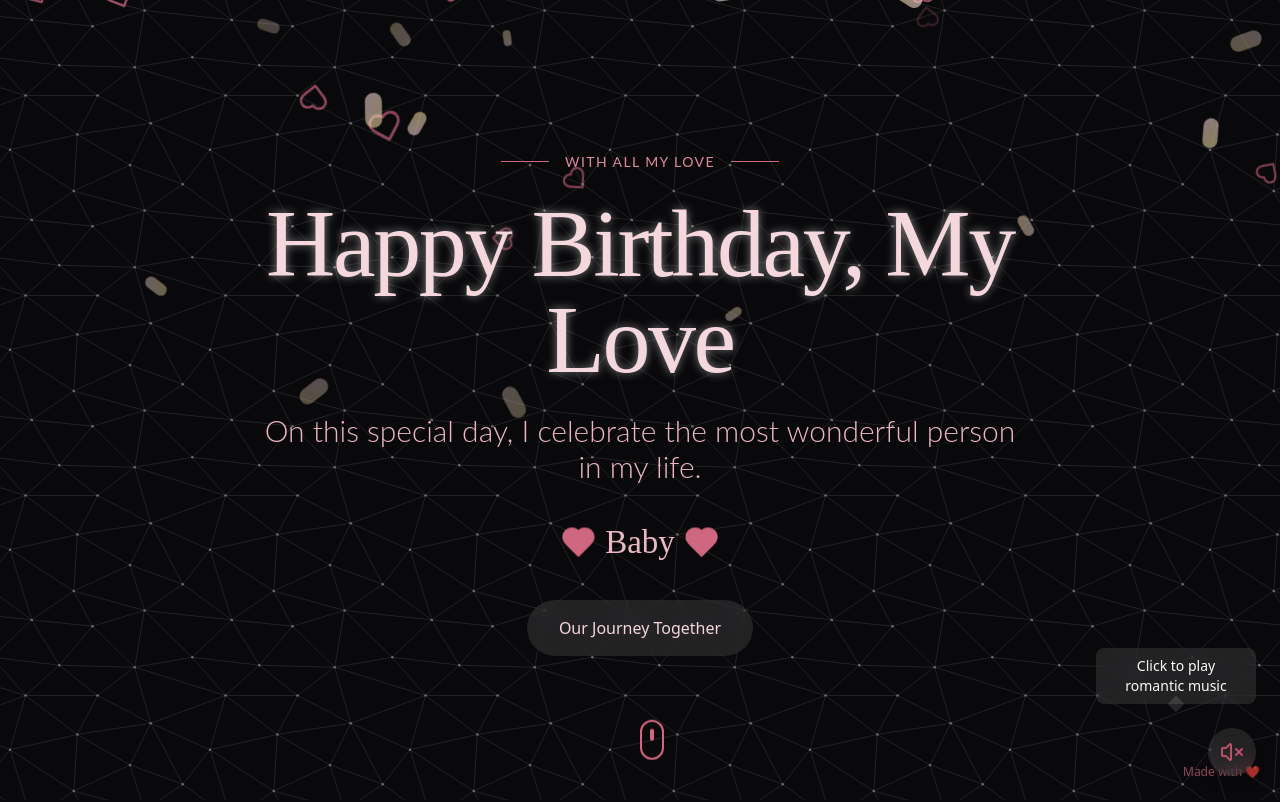
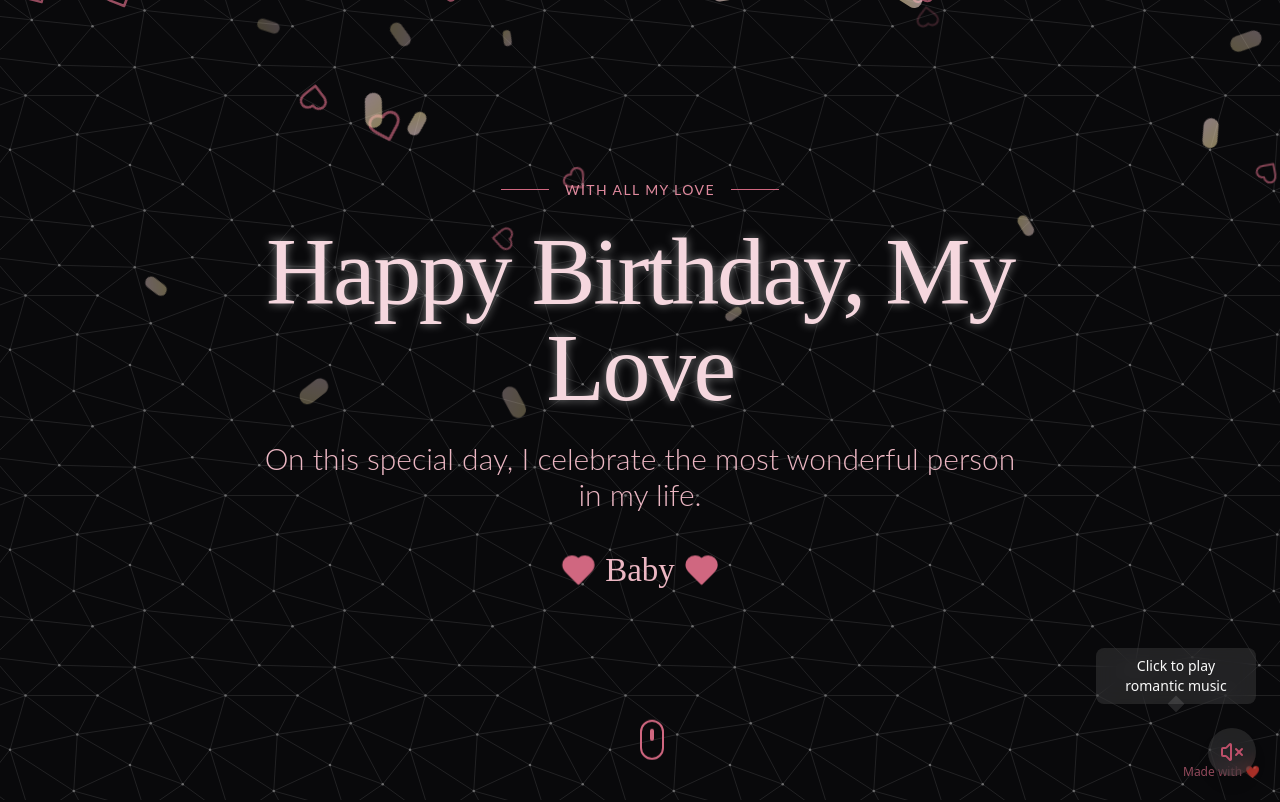
Before and after one commit to nyinyinaynaing/romantic-birthday-magic, a React (Vite) app: page / in a window 1280 px wide. Shown: the top 802 px of the page. Built offline with nearby package versions, Linux system fonts and the light colour scheme.

Commit message:
Remove button component
Removes the button component from the codebase.

```diff
--- a/src/components/Hero.tsx
+++ b/src/components/Hero.tsx
@@ -53,13 +53,6 @@ const Hero: React.FC<HeroProps> = ({
           <span className="text-3xl font-playfair text-romantic-300 sparkle">{name}</span>
           <Heart className="w-8 h-8 text-romantic-500 ml-2 animate-heartbeat" fill="#d06780" />
         </div>
-
-        <a
-          href="#gallery"
-          className="inline-block glass px-8 py-4 rounded-full text-romantic-200 font-medium transition-all hover:shadow-lg hover:text-romantic-100 hover:scale-105 animate-fade-in glow"
-        >
-          Our Journey Together
-        </a>
       </div>
 
       <div className="absolute bottom-10 left-1/2 transform -translate-x-1/2 animate-float">
```
